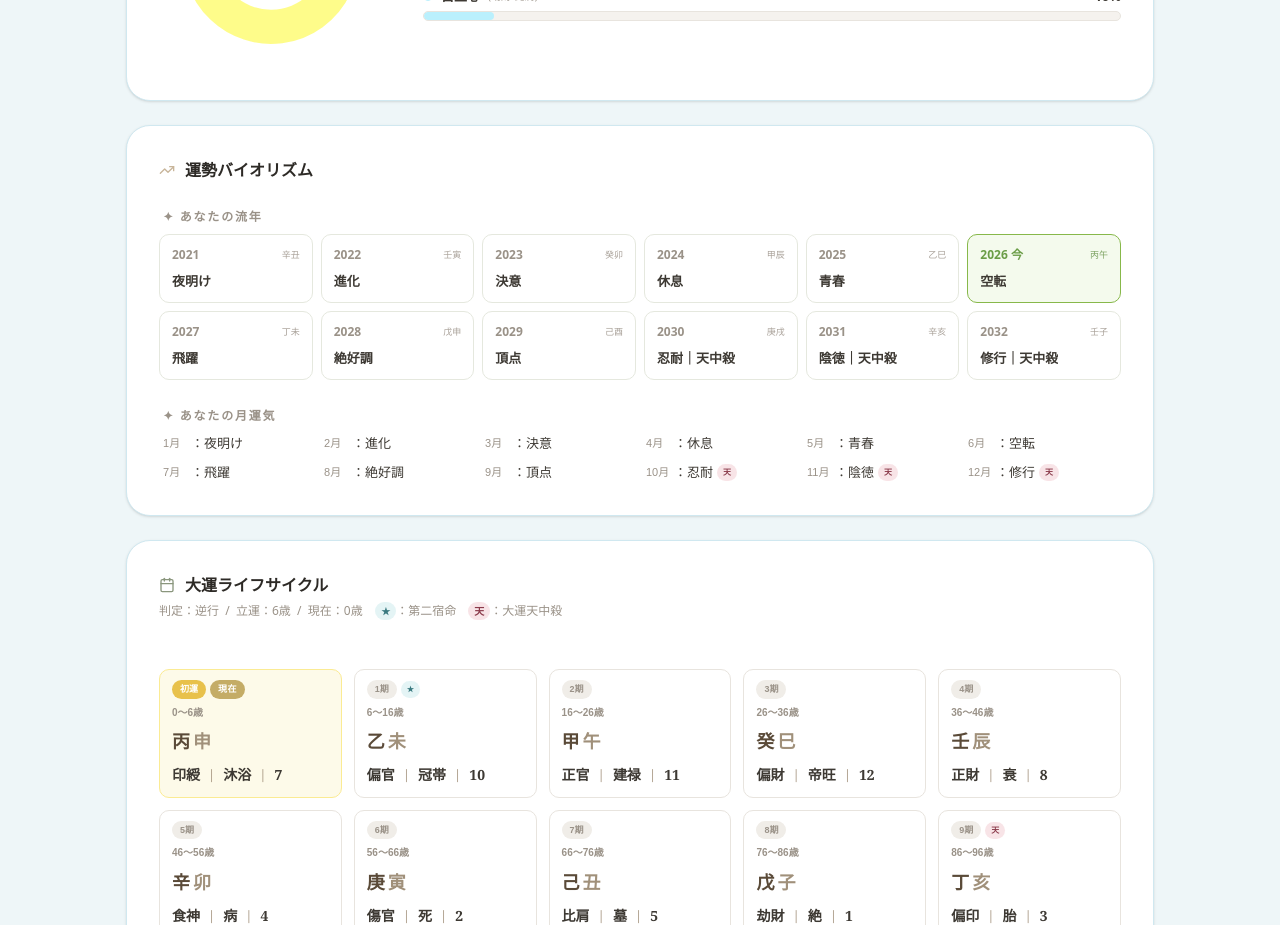
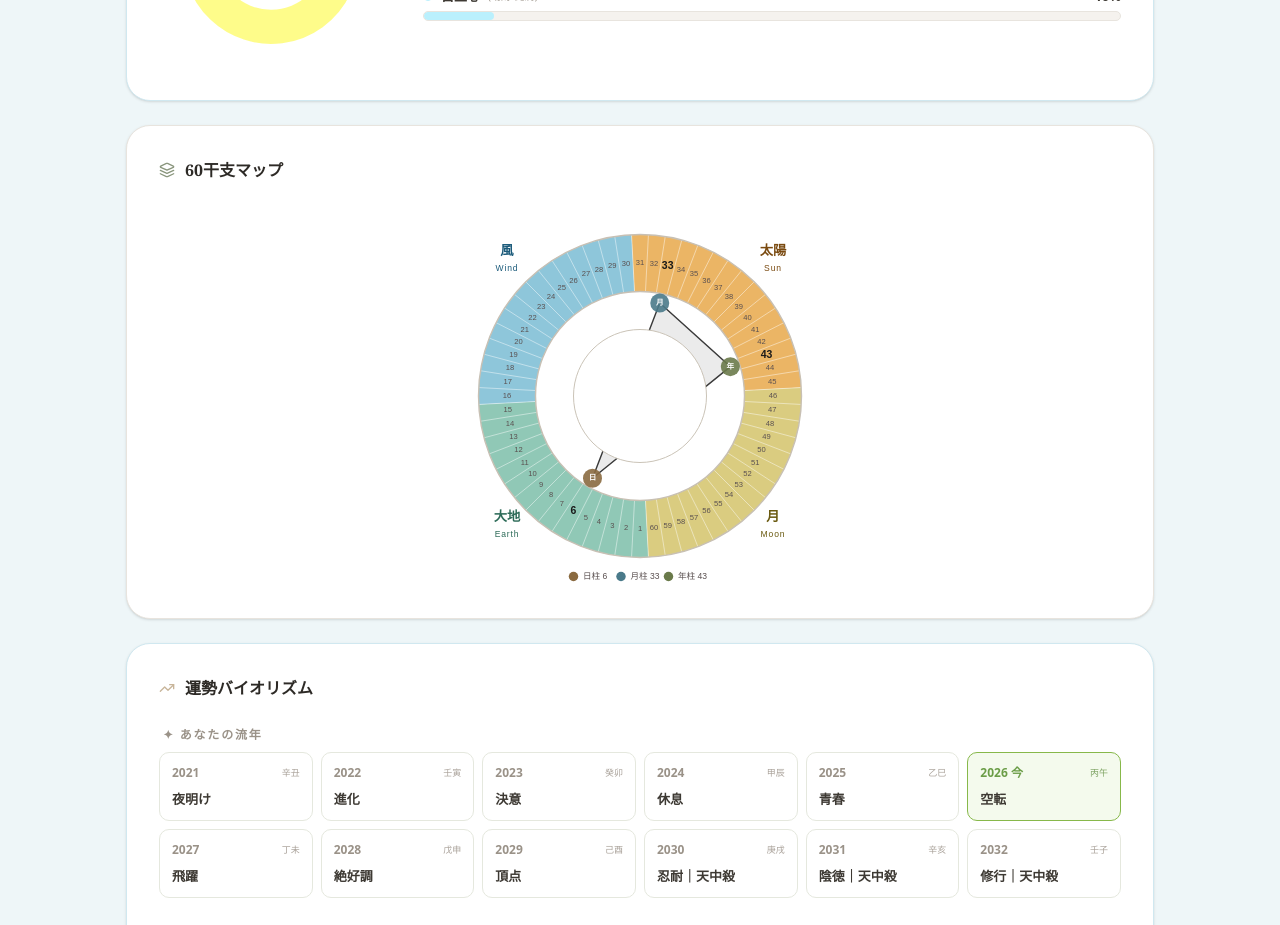
Before and after one commit to furukana1122/labo-apps, a React (Vite) app: page / in a window 1280 px wide. Shown: the part 1160-2085 px from the top of the page. Built offline with nearby package versions, Linux system fonts and the light colour scheme.

Commit message:
Update App.jsx

```diff
--- a/src/App.jsx
+++ b/src/App.jsx
@@ -683,6 +683,165 @@ const monthUnkiList = Array.from({ length: 12 }, (_, i) => {
           </div>
         </div>
 
+{/* ===== 60干支円盤 ===== */}
+<div className="bg-white rounded-3xl p-8 shadow-sm border border-[#e8e4de] break-inside-avoid print:rounded-xl print:p-5 print:shadow-none">
+  <h2 className="text-base font-bold flex items-center gap-2.5 mb-6 text-[#2d2a26]">
+    <Layers className="w-4 h-4 text-[#8a967d]" /> 60干支マップ
+  </h2>
+  {(() => {
+    const cx = 200, cy = 200, R = 170, innerR = 110, coreR = 70;
+    const total = 60;
+
+    // エリア設定
+    const areas = [
+      { label:'大地', en:'Earth', start:1,  end:15, color:'#7dbfaa', textColor:'#2d6b58' },
+      { label:'風',   en:'Wind',  start:16, end:30, color:'#7bbdd4', textColor:'#1a5a7a' },
+      { label:'太陽', en:'Sun',   start:31, end:45, color:'#e8a94a', textColor:'#7a4a10' },
+      { label:'月',   en:'Moon',  start:46, end:60, color:'#d4c46a', textColor:'#6a5a10' },
+    ];
+
+    // 番号→角度（1が下から時計回り、画像に合わせて調整）
+    const numToAngle = (n) => ((n - 1) / total) * 2 * Math.PI + Math.PI / 2;
+
+    // 各柱の干支番号
+    const nichi = result.pillars.find(p => p.label === '日柱');
+    const tsuki = result.pillars.find(p => p.label === '月柱');
+    const nen   = result.pillars.find(p => p.label === '年柱');
+
+    const nichiBan = nichi ? getKanshiNumber(nichi.kan, nichi.shi) : null;
+    const tsukiBan = tsuki ? getKanshiNumber(tsuki.kan, tsuki.shi) : null;
+    const nenBan   = nen   ? getKanshiNumber(nen.kan,   nen.shi)   : null;
+
+    const ptOnCircle = (n, r) => ({
+      x: cx + r * Math.cos(numToAngle(n)),
+      y: cy + r * Math.sin(numToAngle(n)),
+    });
+
+    // 三角形の頂点
+    const pts = [nichiBan, tsukiBan, nenBan].filter(Boolean).map(n => ptOnCircle(n, innerR - 10));
+    const triangle = pts.length === 3
+      ? `M ${pts[0].x},${pts[0].y} L ${pts[1].x},${pts[1].y} L ${pts[2].x},${pts[2].y} Z`
+      : null;
+
+    return (
+      <div className="flex justify-center">
+        <svg viewBox="0 0 400 400" style={{ width:'100%', maxWidth:380 }}>
+
+          {/* エリア扇形 */}
+          {areas.map(({ start, end, color }) => {
+            const startAngle = numToAngle(start) - (1/total) * Math.PI;
+            const endAngle   = numToAngle(end)   + (1/total) * Math.PI;
+            const x1 = cx + R * Math.cos(startAngle);
+            const y1 = cy + R * Math.sin(startAngle);
+            const x2 = cx + R * Math.cos(endAngle);
+            const y2 = cy + R * Math.sin(endAngle);
+            const xi1 = cx + innerR * Math.cos(startAngle);
+            const yi1 = cy + innerR * Math.sin(startAngle);
+            const xi2 = cx + innerR * Math.cos(endAngle);
+            const yi2 = cy + innerR * Math.sin(endAngle);
+            return (
+              <path key={start}
+                d={`M ${xi1},${yi1} L ${x1},${y1} A ${R} ${R} 0 0 1 ${x2},${y2} L ${xi2},${yi2} A ${innerR} ${innerR} 0 0 0 ${xi1},${yi1} Z`}
+                fill={color} opacity="0.85" />
+            );
+          })}
+
+          {/* 番号ラベル（放射状） */}
+          {Array.from({ length: total }, (_, i) => {
+            const n = i + 1;
+            const angle = numToAngle(n);
+            const labelR = (R + innerR) / 2;
+            const x = cx + labelR * Math.cos(angle);
+            const y = cy + labelR * Math.sin(angle);
+            const isMarked = [nichiBan, tsukiBan, nenBan].includes(n);
+            return (
+              <text key={n} x={x} y={y}
+                textAnchor="middle" dominantBaseline="middle"
+                style={{
+                  fontSize: isMarked ? '11px' : '8px',
+                  fontWeight: isMarked ? 700 : 400,
+                  fill: isMarked ? '#1a1a1a' : '#5a5050',
+                  fontFamily: 'sans-serif'
+                }}>
+                {n}
+              </text>
+            );
+          })}
+
+          {/* 仕切り線 */}
+          {Array.from({ length: total }, (_, i) => {
+            const angle = numToAngle(i + 1) - (0.5 / total) * 2 * Math.PI;
+            return (
+              <line key={i}
+                x1={cx + innerR * Math.cos(angle)} y1={cy + innerR * Math.sin(angle)}
+                x2={cx + R * Math.cos(angle)}       y2={cy + R * Math.sin(angle)}
+                stroke="white" strokeWidth="0.8" opacity="0.6" />
+            );
+          })}
+
+          {/* 外枠・内枠 */}
+          <circle cx={cx} cy={cy} r={R}      fill="none" stroke="#c8c0b4" strokeWidth="1.5" />
+          <circle cx={cx} cy={cy} r={innerR} fill="none" stroke="#c8c0b4" strokeWidth="1.5" />
+
+          {/* 三角形 */}
+          {triangle && (
+            <path d={triangle} fill="rgba(90,90,90,0.12)" stroke="#3a3a3a" strokeWidth="1.5" strokeLinejoin="round" />
+          )}
+
+          {/* 頂点マーカー */}
+          {[
+            { n: nichiBan, label:'日', color:'#8a6a40' },
+            { n: tsukiBan, label:'月', color:'#4a7a8a' },
+            { n: nenBan,   label:'年', color:'#6a7a4a' },
+          ].filter(d => d.n).map(({ n, label, color }) => {
+            const pt = ptOnCircle(n, innerR - 10);
+            return (
+              <g key={label}>
+                <circle cx={pt.x} cy={pt.y} r={10} fill={color} opacity="0.9" />
+                <text x={pt.x} y={pt.y} textAnchor="middle" dominantBaseline="middle"
+                  style={{ fontSize:'8px', fontWeight:700, fill:'white', fontFamily:'sans-serif' }}>
+                  {label}
+                </text>
+              </g>
+            );
+          })}
+
+          {/* コア円 */}
+          <circle cx={cx} cy={cy} r={coreR} fill="white" stroke="#c8c0b4" strokeWidth="1" />
+
+          {/* エリアラベル（4隅） */}
+          {[
+            { label:'大地', en:'Earth', x:60,  y:340, color:'#2d6b58' },
+            { label:'風',   en:'Wind',  x:60,  y:60,  color:'#1a5a7a' },
+            { label:'太陽', en:'Sun',   x:340, y:60,  color:'#7a4a10' },
+            { label:'月',   en:'Moon',  x:340, y:340, color:'#6a5a10' },
+          ].map(({ label, en, x, y, color }) => (
+            <g key={label}>
+              <text x={x} y={y-8} textAnchor="middle" style={{ fontSize:'14px', fontWeight:700, fill:color }}>{label}</text>
+              <text x={x} y={y+8} textAnchor="middle" style={{ fontSize:'9px', fill:color, fontFamily:'sans-serif', letterSpacing:'0.1em' }}>{en}</text>
+            </g>
+          ))}
+
+          {/* 凡例 */}
+          {[
+            { n: nichiBan, label:`日柱 ${nichiBan}`, color:'#8a6a40' },
+            { n: tsukiBan, label:`月柱 ${tsukiBan}`, color:'#4a7a8a' },
+            { n: nenBan,   label:`年柱 ${nenBan}`,   color:'#6a7a4a' },
+          ].filter(d => d.n).map(({ label, color }, i) => (
+            <g key={i}>
+              <circle cx={130 + i * 50} cy={390} r={5} fill={color} />
+              <text x={140 + i * 50} y={390} dominantBaseline="middle"
+                style={{ fontSize:'9px', fill:'#5a5050', fontFamily:'sans-serif' }}>{label}</text>
+            </g>
+          ))}
+
+        </svg>
+      </div>
+    );
+  })()}
+</div>
+
+
         {/* ===== バイオリズム＋大運 ページまとめラッパー ===== */}
         <div className="space-y-6 print:space-y-3" style={{ breakBefore: 'page', breakInside: 'avoid' }}>
 
```
